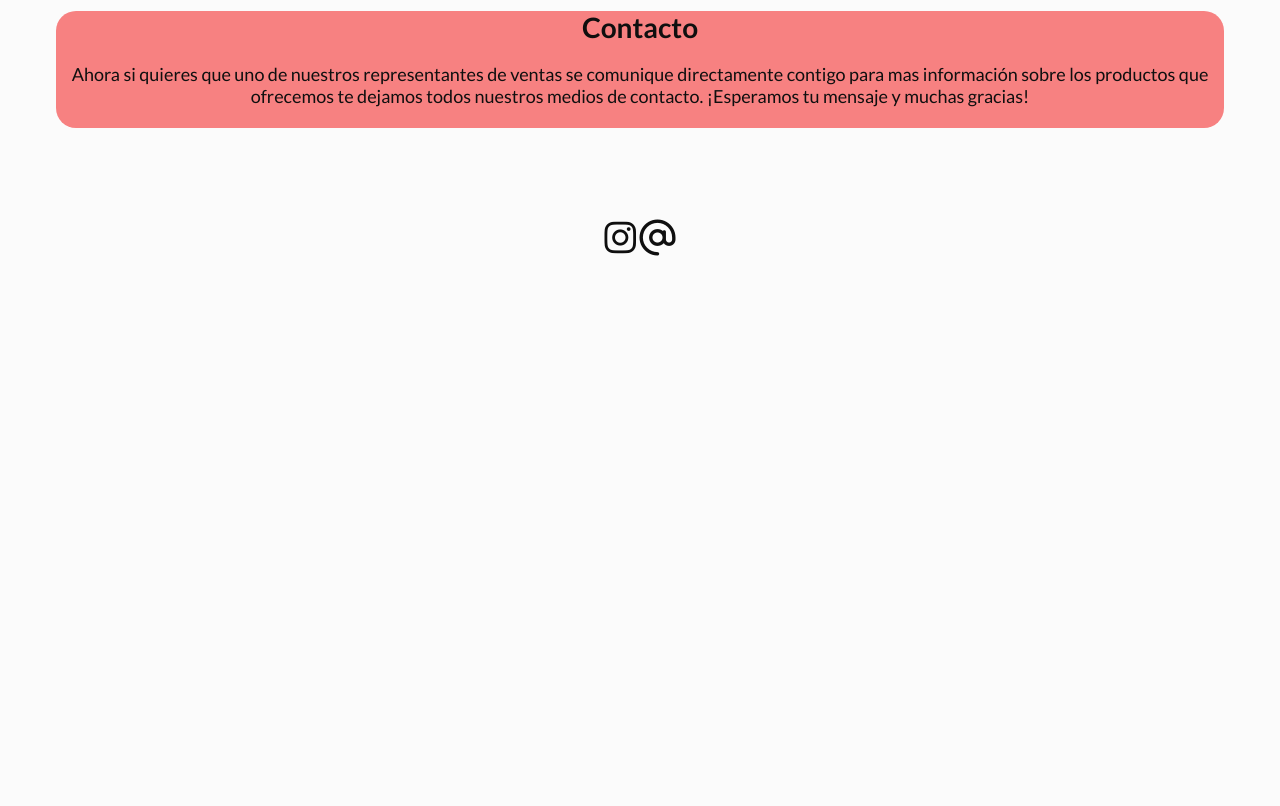
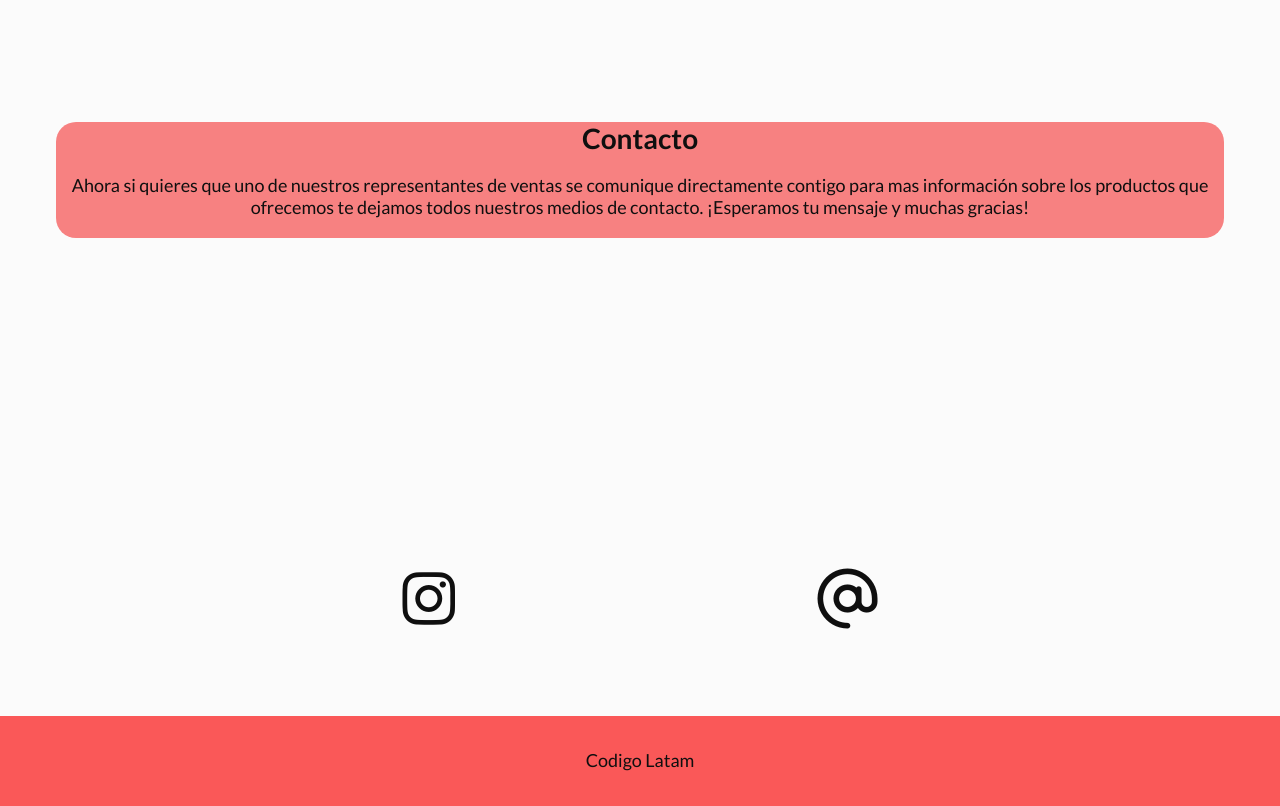
Before and after one commit to DarckBlues/mi-proyecto, a plain HTML site: page index.html in a window 1280 px wide. Shown: the part 1020-1826 px from the top of the page. Before the commit the page ends 1600 px from the top, so only its background shows below. Drawn offline with Linux system fonts and the light colour scheme.

Commit message:
proyecto terminado

```diff
--- a/css/styles.css
+++ b/css/styles.css
@@ -1,37 +1,22 @@
-/* En este archivo escriban su CSS */
 
-/* Fonts */
 @import url('https://fonts.googleapis.com/css2?family=Lato:wght@400;700&display=swap');
 
-
-
-/* Aquí les dejamos como ayuda este "reset" en el cual ajustamos algunas propiedades
-*  cuyos valores asigna por defecto el navegador.
-*/
-
-/* Reset */
 * {
     box-sizing: border-box;
     margin: 0;
     padding: 0;
-    /* Para que el scrolleo en la one page sea suave */
     scroll-behavior: smooth;
 }
 
-/* Para quitar los puntos a los items de listas */
 ul {
     list-style: none;
 }
 
-/* Para que los enlaces hereden el color de texto y no tengan subrayado */
 a {
     text-decoration: none;
     color: inherit;
 }
 
-/* Este max-width es para que el contenido no se "estire" demasiado hacia los costados y
-*  el margin: auto; para tenerlo centrado fácilmente ;)
-*/
 main {
     max-width: 1200px;
     margin: auto;
@@ -135,31 +120,22 @@ section {
 
 }
 
-div{
+.lista-redes {
+   display: flex;
+   justify-content: space-evenly;
+   margin-bottom: 100px;
+   font-size: 30px;
 
-    justify-content:space-evenly;
-    padding: 100px;
+
 }
 
 
+/*Footer*/
 
-
-
-
-/* Recomendaciones!
-*  - Comenzar desde lo más general y luego ir hacia lo mas específico, asignando primero
-*    "estilos generales". Una buena idea sería comenzar por el <body> ;)
-*
-*  - Recuerden que queremos evitar "repetir código", en CSS usando la cualidad de la herencia
-*    podemos setear ciertas propiedades en un elemento padre y dejar que sean heredadas (por ejemplo: font-size)
-*
-*  - Nadie sabe todas las propiedades CSS de memoria, si no saben como hacer algo no lo recuerdan, la respuesta
-*    pueden encontrarla buscando en la web algo como "CSS como hacer ... " o "propiedad css para hacer ..."
-*
-*  - Usen mucho las herramientas para desarrolladores del navegador para ir
-*    probando el CSS que escriben, resolver dudas y problemas.
-*
-*  - Paciencia, resiliencia y creatividad! No se desanimen, las primeras experiencias maquetando con HTML y CSS
-*    pueden ser frustrantes, pero estas habilidades se van desarrollando con la experiencia, es como aprender
-*    un trabajo manual, hacer una artesanía, tocar un instrumento musical... la práctica es todo!
-*/
+footer{
+    display: flex;
+    align-items: center;
+    justify-content: center;
+    background-color: #FA5858;
+    height: 90px;
+}
--- a/index.html
+++ b/index.html
@@ -43,12 +43,23 @@
                 <h2>Contacto</h2>
                     <p>Ahora si quieres que uno de nuestros representantes de ventas se comunique directamente contigo para mas información sobre los productos que ofrecemos te dejamos todos nuestros medios de contacto. ¡Esperamos tu mensaje y muchas gracias!</p>
             </article>
-            <div>
-                <a href="https://instagram.com/roomcase.online?igshid=YmMyMTA2M2Y=" target="_blank"><i class="fa-brands fa-instagram fa-2xl"></i> </a>
-                <a href="" target="_blank"><i class="fa-regular fa-at fa-2xl"></i></a>
-            </div>
         </section>
+
+        <div >
+            <ul class="lista-redes" >
+               <li>
+                    <a href="https://instagram.com/roomcase.online?igshid=YmMyMTA2M2Y=" target="_blank"><i class="fa-brands fa-instagram fa-2xl"></i> </a></li>
+
+               <li>
+                    <a href="mailto:roomcase2020@gmail.com" target="_blank"><i class="fa-regular fa-at fa-2xl"></i></a></li>
+            </ul>
+        </div>
     </main>
+
+    <footer>
+        <p>Codigo Latam</p>
+    </footer>
+
 
 
 
```
